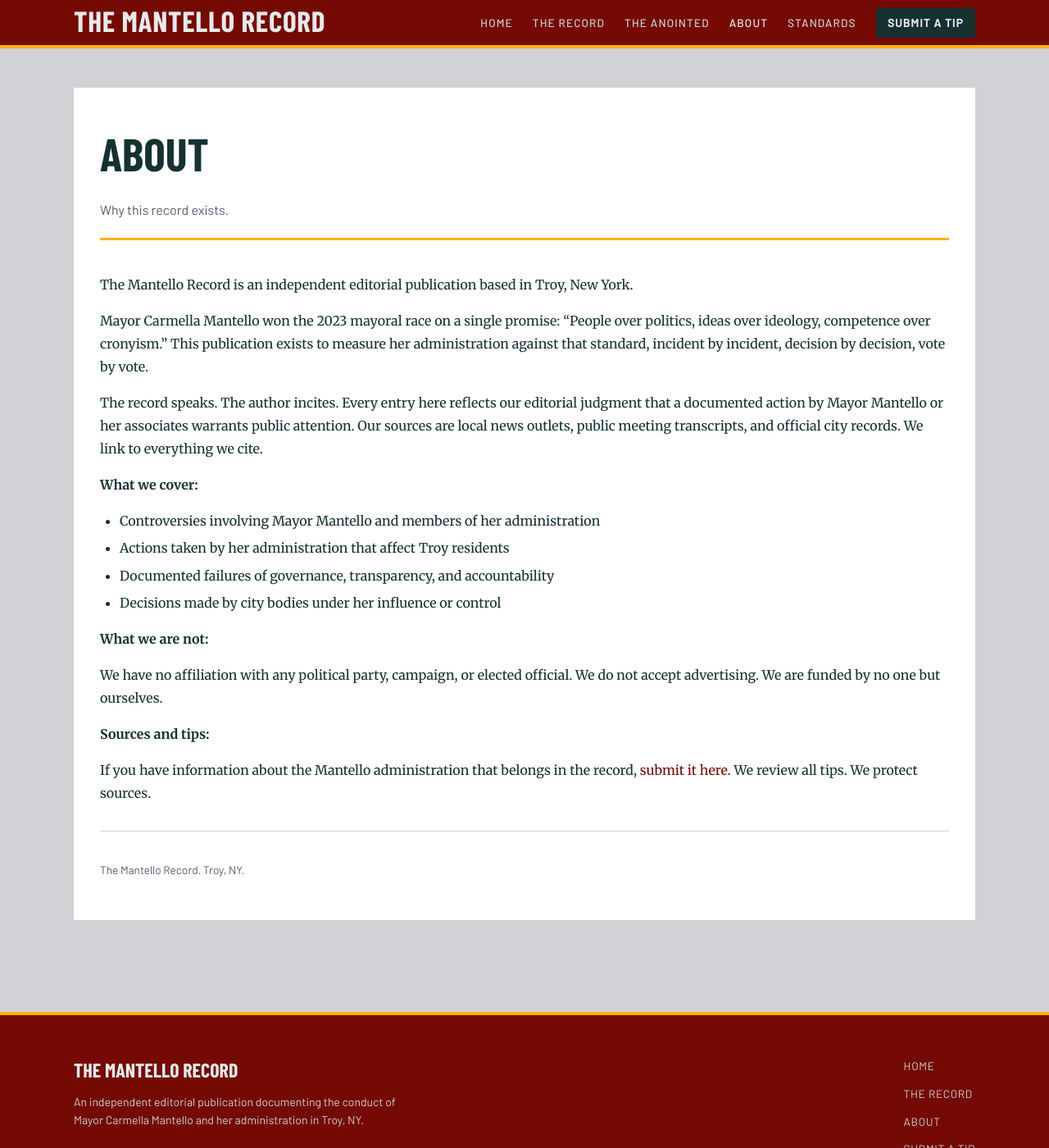
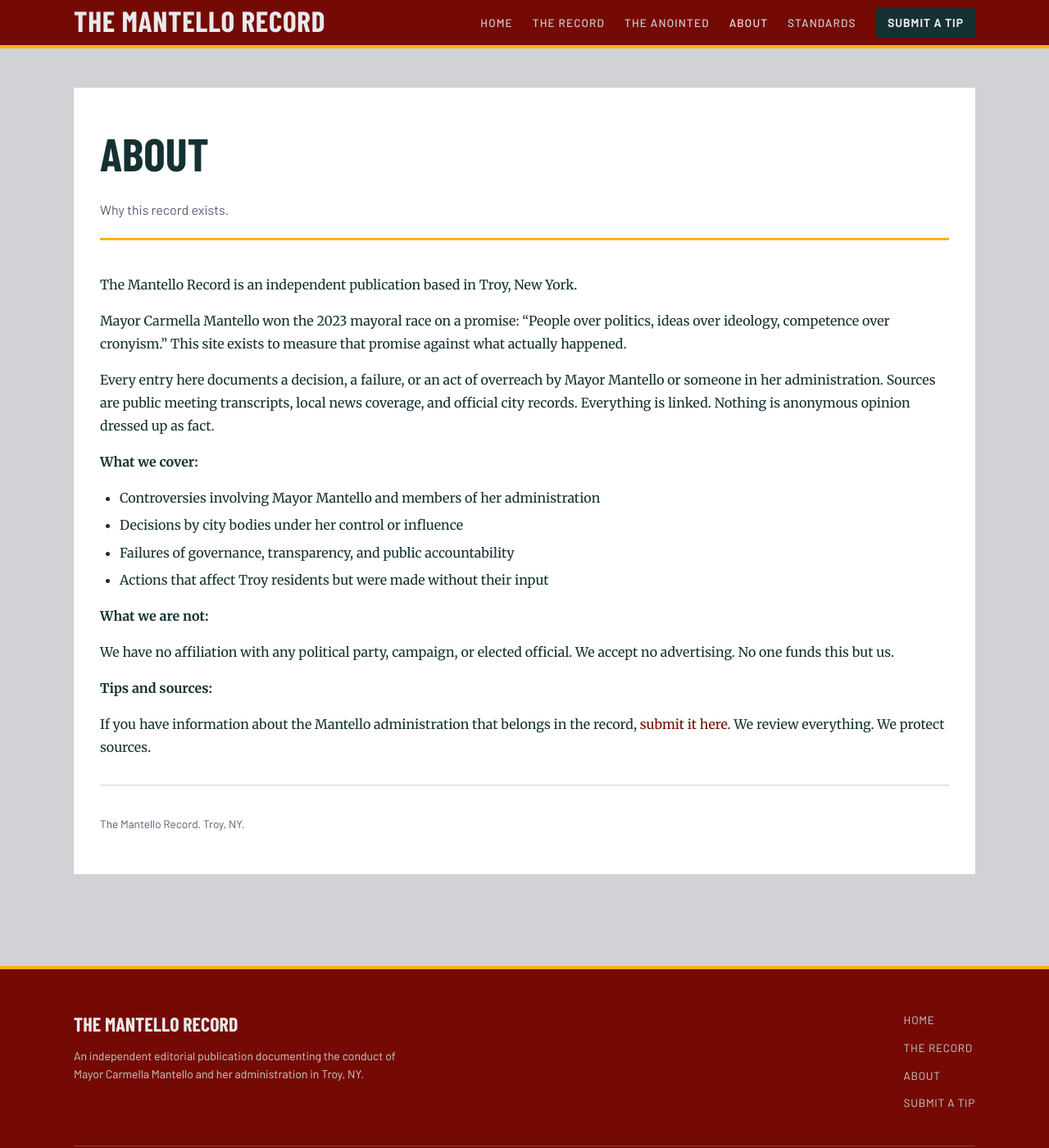
Before and after one commit to MdevitSEC/the-mantello-record, a Jekyll site: the page built from about.md, in a window 1280 px wide and 1400 px high. Shown: the whole window at 82% size. Built offline with Jekyll 4.4.1, drawn with Linux system fonts in a browser that asks for light colours; some web fonts are replaced.

Commit message:
Rewrite About page — tighter voice, cleaner mission statement

```diff
--- a/about.md
+++ b/about.md
@@ -6,26 +6,26 @@ permalink: /about/
 description: "The Mantello Record is an independent publication documenting Troy, NY Mayor Carmella Mantello's administration — measuring her record against her own promises of competence, transparency, and accountability."
 ---
 
-The Mantello Record is an independent editorial publication based in Troy, New York.
+The Mantello Record is an independent publication based in Troy, New York.
 
-Mayor Carmella Mantello won the 2023 mayoral race on a single promise: "People over politics, ideas over ideology, competence over cronyism." This publication exists to measure her administration against that standard, incident by incident, decision by decision, vote by vote.
+Mayor Carmella Mantello won the 2023 mayoral race on a promise: "People over politics, ideas over ideology, competence over cronyism." This site exists to measure that promise against what actually happened.
 
-The record speaks. The author incites. Every entry here reflects our editorial judgment that a documented action by Mayor Mantello or her associates warrants public attention. Our sources are local news outlets, public meeting transcripts, and official city records. We link to everything we cite.
+Every entry here documents a decision, a failure, or an act of overreach by Mayor Mantello or someone in her administration. Sources are public meeting transcripts, local news coverage, and official city records. Everything is linked. Nothing is anonymous opinion dressed up as fact.
 
 **What we cover:**
 
 - Controversies involving Mayor Mantello and members of her administration
-- Actions taken by her administration that affect Troy residents
-- Documented failures of governance, transparency, and accountability
-- Decisions made by city bodies under her influence or control
+- Decisions by city bodies under her control or influence
+- Failures of governance, transparency, and public accountability
+- Actions that affect Troy residents but were made without their input
 
 **What we are not:**
 
-We have no affiliation with any political party, campaign, or elected official. We do not accept advertising. We are funded by no one but ourselves.
+We have no affiliation with any political party, campaign, or elected official. We accept no advertising. No one funds this but us.
 
-**Sources and tips:**
+**Tips and sources:**
 
-If you have information about the Mantello administration that belongs in the record, [submit it here](/submit-tip/). We review all tips. We protect sources.
+If you have information about the Mantello administration that belongs in the record, [submit it here](/submit-tip/). We review everything. We protect sources.
 
 ---
 
```
